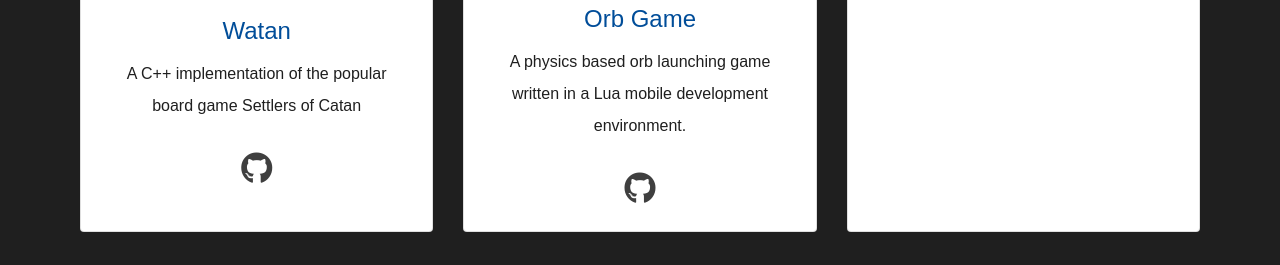
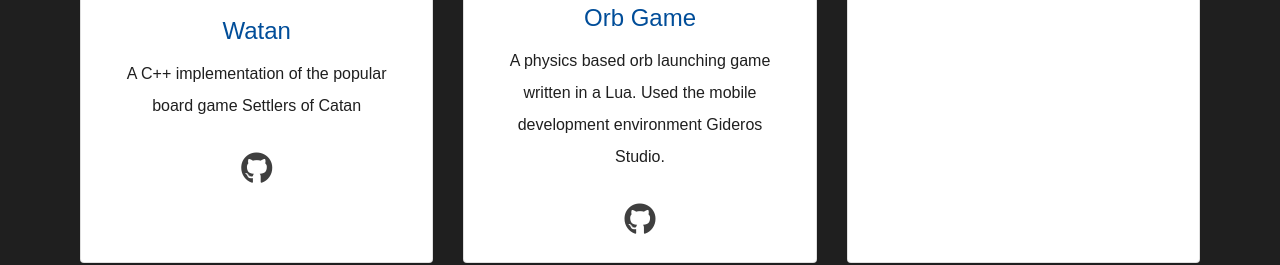
Before and after one commit to IsaacWatt/isaacwatt.github.io, a plain HTML site: page index.html in a window 1280 px wide. Shown: the part 2885-3150 px from the top of the page. Drawn offline with nearby package versions, Linux system fonts and the light colour scheme; a script that the page names is missing.

Commit message:
orb game desc

```diff
--- a/index.html
+++ b/index.html
@@ -140,7 +140,7 @@
           <img class="card-img-top img-fluid" src="assets/img/orb-game.jpg" alt="Card image cap">
           <div class="card-body">
                 <h4 class="card-title" style="text-align: center;">Orb Game</h4>
-              <p class="card-text">A physics based orb launching game written in a Lua mobile development environment.</p>
+              <p class="card-text">A physics based orb launching game written in a Lua. Used the mobile development environment Gideros Studio.</p>
               <p class="card-text"><a href="https://github.com/IsaacWatt/Orb-Game"><i style="color: black;" class="fab fa-github fa-2x"></i></a></p>
           </div>
         </div>
```
Also changed, not shown: assets/img/orb-game.jpg, 3 other files.
